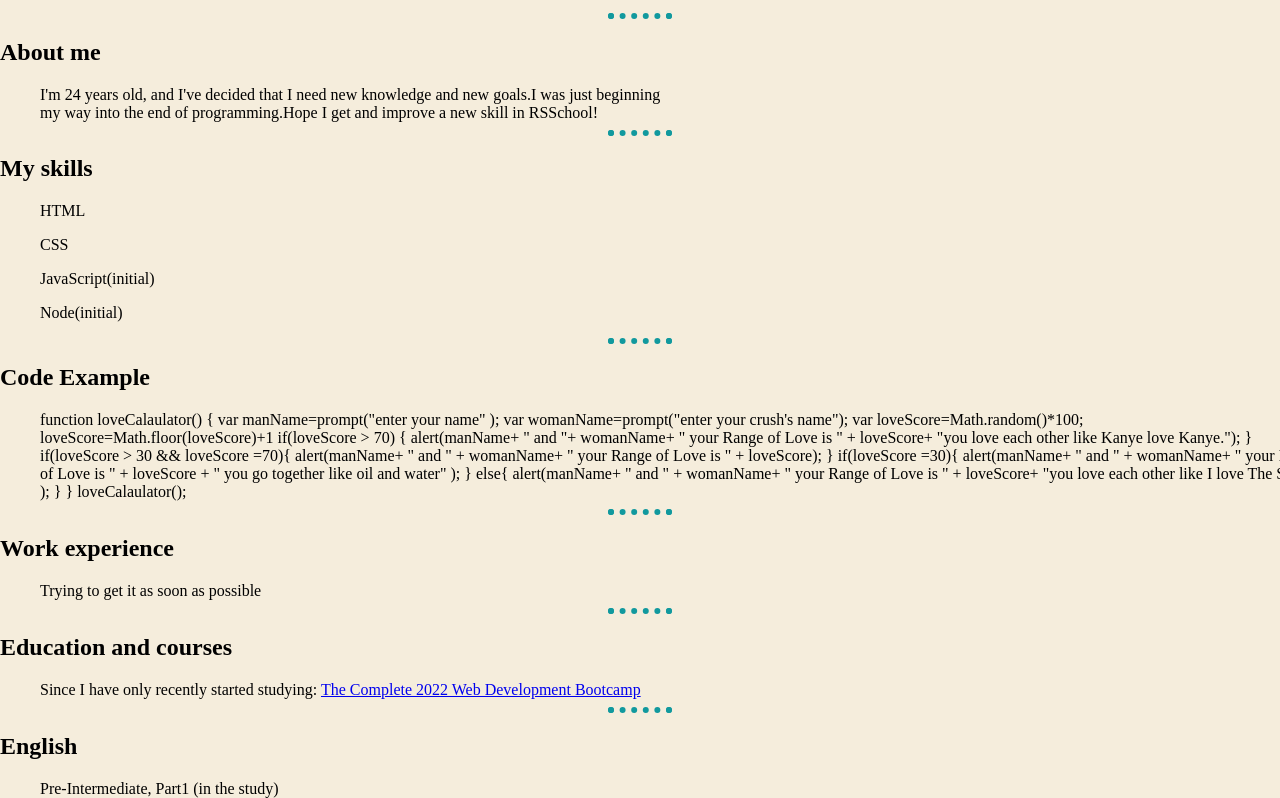
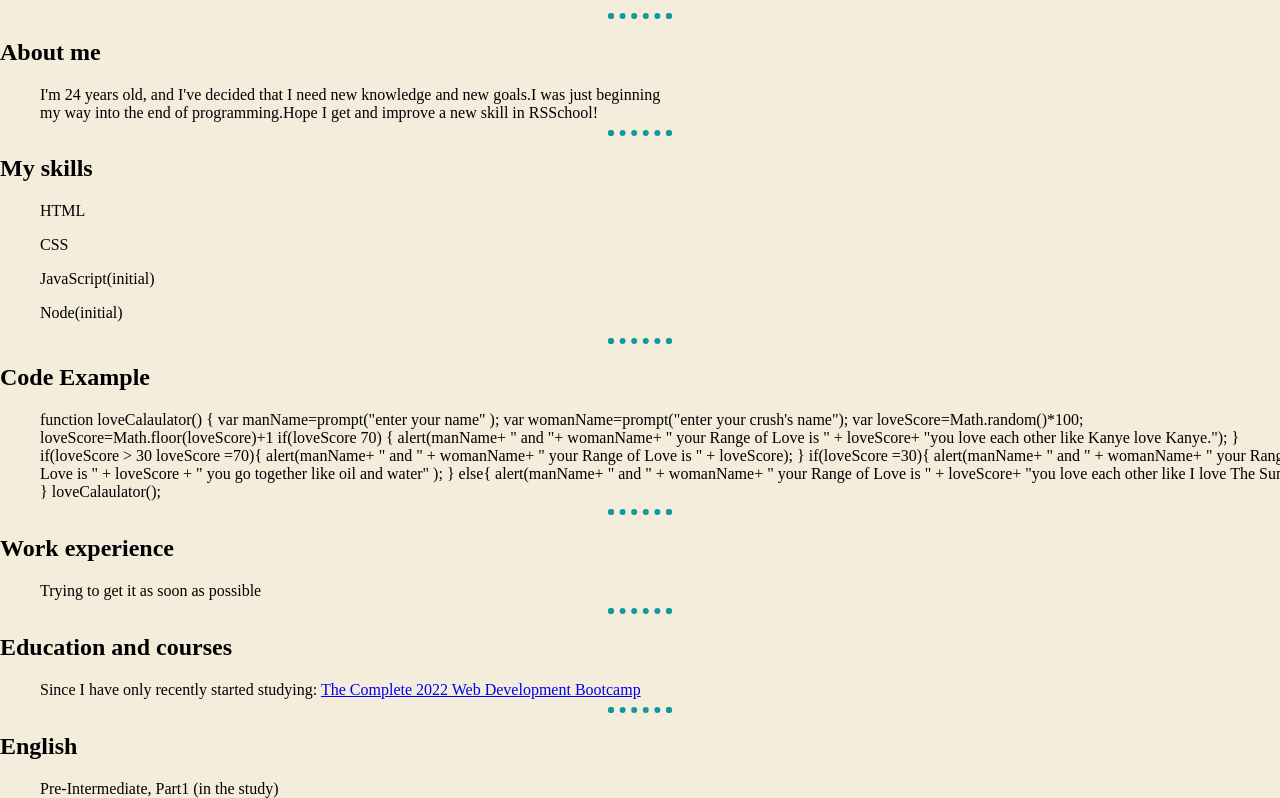
Before and after one commit to AlenaV98/rsschool-cv, a plain HTML site: page index.html in a window 1280 px wide. Shown: the part 554-1352 px from the top of the page. Drawn offline with Linux system fonts and the light colour scheme.

Commit message:
fix: fix bags to index.html

```diff
--- a/index.html
+++ b/index.html
@@ -32,11 +32,11 @@
         var womanName=prompt("enter your crush's name");
         var loveScore=Math.random()*100;
         loveScore=Math.floor(loveScore)+1
-        if(loveScore > 70) {
+        if(loveScore  70) {
         alert(manName+ " and "+ womanName+ " your Range of Love is " + loveScore+ "you love each other like Kanye love
         Kanye.");
         }
-        if(loveScore > 30 && loveScore =70){ alert(manName+ " and " + womanName+ " your Range of Love is " +
+        if(loveScore > 30  loveScore =70){ alert(manName+ " and " + womanName+ " your Range of Love is " +
             loveScore); } if(loveScore =30){ alert(manName+ " and " + womanName+ " your Range of Love is " + loveScore
             + " you go together like oil and water" ); } else{ alert(manName+ " and " +
             womanName+ " your Range of Love is " + loveScore+ "you love each other like I love The Sun." ); } }
```
